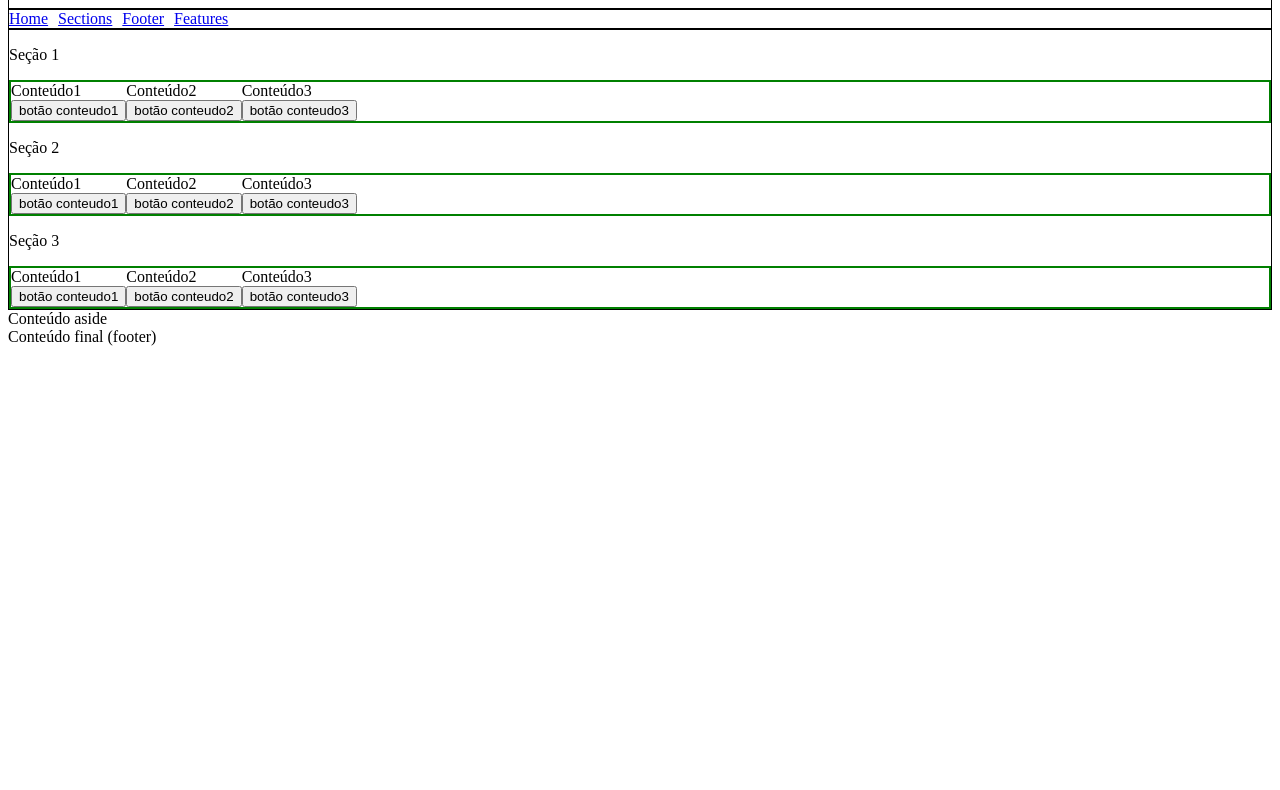
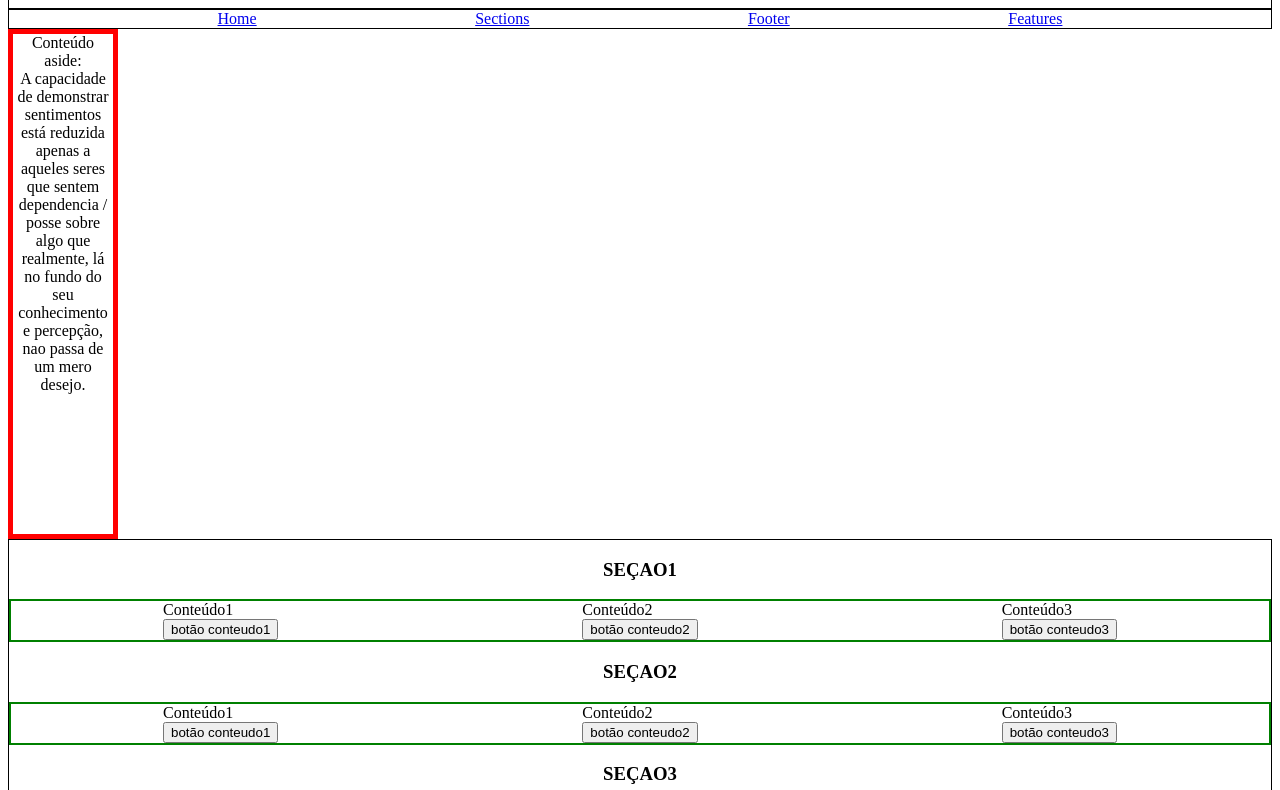
Before and after one commit to henriqueAvner/project-type-1, a website: page index.html in a window 1280 px wide. Shown: the part 83-873 px from the top of the page. Before the commit the page ends 800 px from the top, so only its background shows below. Drawn offline with Linux system fonts and the light colour scheme; no server answers.

Commit message:
Alinhando elementos

```diff
--- a/index.html
+++ b/index.html
@@ -1,12 +1,12 @@
 <!DOCTYPE html>
 <html lang="en">
-<head>
-    <meta charset="UTF-8">
-    <meta name="viewport" content="width=device-width, initial-scale=1.0">
-    <link rel="stylesheet" type="text/css" href="style.css">
+  <head>
+    <meta charset="UTF-8" />
+    <meta name="viewport" content="width=device-width, initial-scale=1.0" />
+    <link rel="stylesheet" type="text/css" href="style.css" />
     <title>Document</title>
-</head>
-<body>
+  </head>
+  <body>
     <header>
     <h1 id="title">Título presente</h1>
     </header>
@@ -16,8 +16,13 @@
         <a id="footer" href="#footer">Footer</a>
         <a id="features" href="#features">Features</a>
     </nav>
+    <div id="aside-content">
+        <aside>Conteúdo aside:<br>
+             A capacidade de demonstrar sentimentos está reduzida apenas a aqueles seres que sentem dependencia / posse sobre algo que realmente, lá no fundo do seu conhecimento e percepção, nao passa de  um mero desejo.
+        </aside>
+    </div>
     <main id="main-content">
-        <p>Seção 1</p>
+        <h3 class="sub-title">SEÇAO1</h3>
         <section class="section-class">
             <div class="content">
                 Conteúdo1
@@ -31,7 +36,7 @@
                 Conteúdo3
                 <button>botão conteudo3</button>
         </section>
-        <p>Seção 2</p>
+        <h3 class="sub-title">SEÇAO2</h3>
         <section class="section-class">
             <div class="content">
                 Conteúdo1
@@ -46,7 +51,7 @@
                 <button>botão conteudo3</button>
             </div>
         </section>
-        <p>Seção 3</p>
+        <h3 class="sub-title">SEÇAO3</h3>
         <section class="section-class">
             <div class="content">
                 Conteúdo1
@@ -62,8 +67,8 @@
             </div>
         </section>
     </main>
-    <aside id="aside-content">Conteúdo aside</aside>
     <footer id="footer-content">Conteúdo final (footer)</footer>
-    <scrip></scrip>
-</body>
+    <script src="index.js"></script>
+
+  </body>
 </html>
--- a/style.css
+++ b/style.css
@@ -1,6 +1,7 @@
 header {
-border: solid black 1px;
+border: solid #000000 1px;
 display: flex;
+justify-content: center;
 }
 
 #title {
@@ -12,21 +13,29 @@ display: flex;
 border: solid black 1px;
 display: flex;
 gap: 10px;
+justify-content: space-evenly;
 
+}
+
+.sub-title{
+    display: flex;
+    flex-direction: row;
+    justify-content: center;
 }
 
 #main-content {
 border: solid black 1px;
 display: flex;
-justify-content: space-around;
 flex-direction: column;
+justify-content: center;
+
 }
 
 .section-class{
     border: solid green 2px;
     display: flex;
     flex-direction: row;
-
+    justify-content: space-around;
 
 }
 .content {
@@ -35,9 +44,20 @@ flex-direction: column;
 
 }
 
+#aside-content {
 
-#aside-content{
     display: flex;
     flex-direction: column;
-    align-self: flex-end;
+    grid-template-columns: 1fr 2fr;
+    border: solid red 5px;
+    width: 100px;
+    text-align: center;
+
 }
+aside{
+    width: 100px;
+    height: 500px;
+    flex-direction: column;
+    overflow: auto;
+
+}
```
